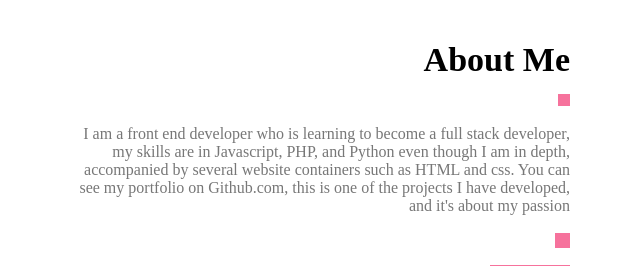
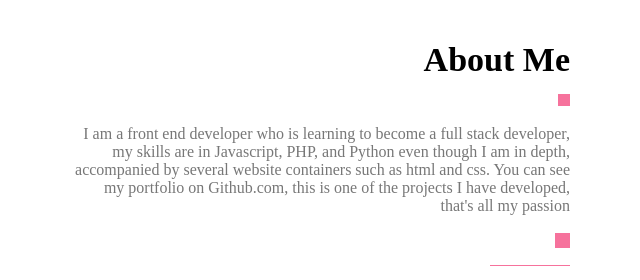
Before and after one commit to marcelaritonang/marcelaritonang.github.io, a plain HTML site: page index.html in a window 1280 px wide. Shown: the part 980-1260 px from the top of the page, 610-1250 px from the left. Drawn offline with Linux system fonts and the light colour scheme; some packages are replaced by stand-ins of ours; a script that the page names is missing.

Commit message:
Update index.html

```diff
--- a/index.html
+++ b/index.html
@@ -60,8 +60,8 @@
                 <h1>About Me </h1>
                 <span class="square"></span>
                 <p>I am a front end developer who is learning to become a full stack developer, my skills are in Javascript, PHP, and Python even though I am in depth,
-                    accompanied by several website containers such as HTML and css. You can see my portfolio on Github.com, this is one of the projects I have developed,
-                    and it's about my passion
+                    accompanied by several website containers such as html and css. You can see my portfolio on Github.com, this is one of the projects I have developed,
+                    that's all my passion
                     <br><br>
                     <div class="line-square">
                         <span class="line-1"></span><br>
```
